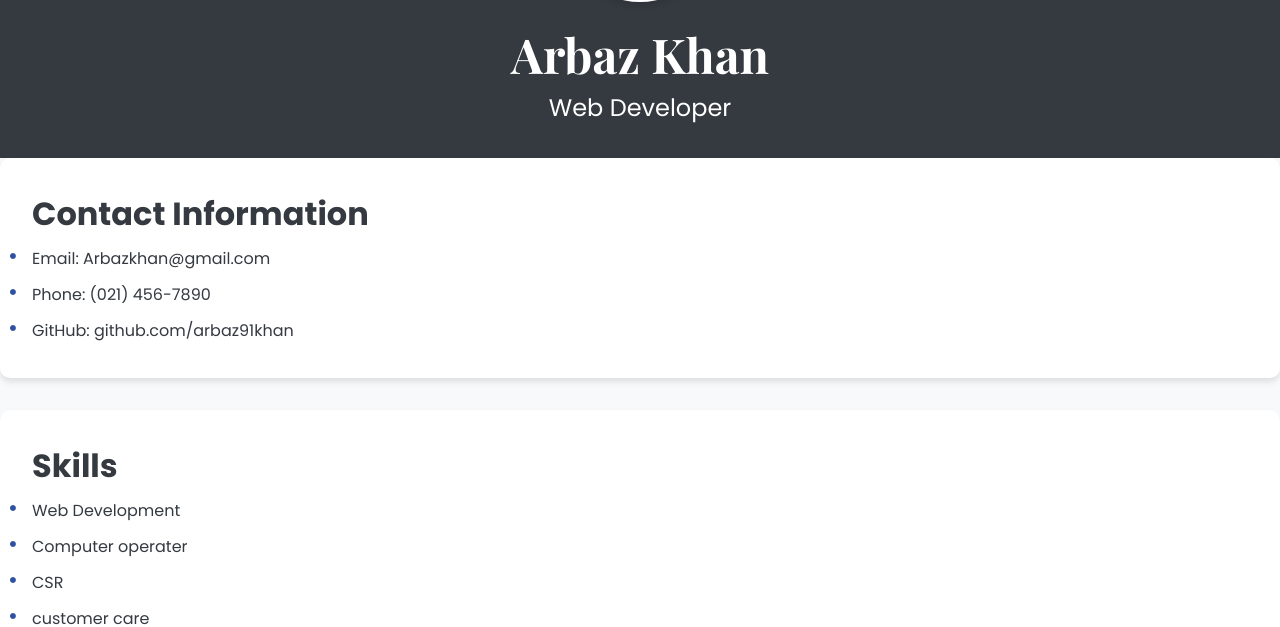
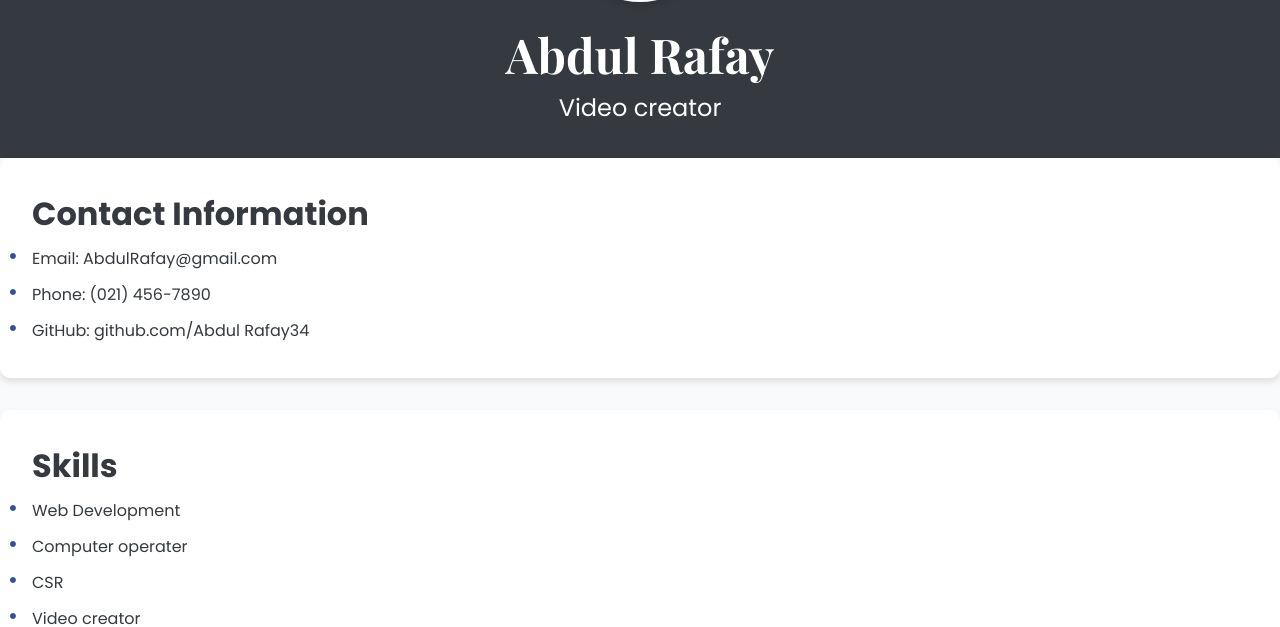
Before and after one commit to arbaz91khan/My-Cv, a plain HTML site: page index.html in a window 1280 px wide. Shown: the part 180-807 px from the top of the page. Drawn offline with nearby package versions, Linux system fonts and the light colour scheme.

Commit message:
first commit

```diff
--- a/index.html
+++ b/index.html
@@ -91,19 +91,19 @@
 
   <header>
     <div class="profile-picture">
-      <img src="https://cdn6.f-cdn.com/contestentries/1451240/31221333/5bfad24d03e59_thumb900.jpg" alt="Your Profile Picture">
+      <img src="https://avatars.githubusercontent.com/u/11615704?v=4" alt="Your Profile Picture">
     </div>
-    <h1>Arbaz Khan</h1>
-    <p>Web Developer</p>
+    <h1>Abdul Rafay</h1>
+    <p>Video creator</p>
   </header>
 
   <section>
     <h2>Contact Information</h2>
     <ul>
-      <li>Email: Arbazkhan@gmail.com</li>
+      <li>Email: AbdulRafay@gmail.com</li>
       <li>Phone: (021) 456-7890</li>
 
-      <li>GitHub: github.com/arbaz91khan</li>
+      <li>GitHub: github.com/Abdul Rafay34</li>
 
     </ul>
   </section>
@@ -114,6 +114,7 @@
       <li>Web Development</li>
       <li>Computer operater</li>
       <li>CSR</li>
+      <li>Video creator</li>
       <li>customer care</li>
     </ul>
   </section>
```
Also changed, not shown: arbaaz.png (added), music.png (added).
